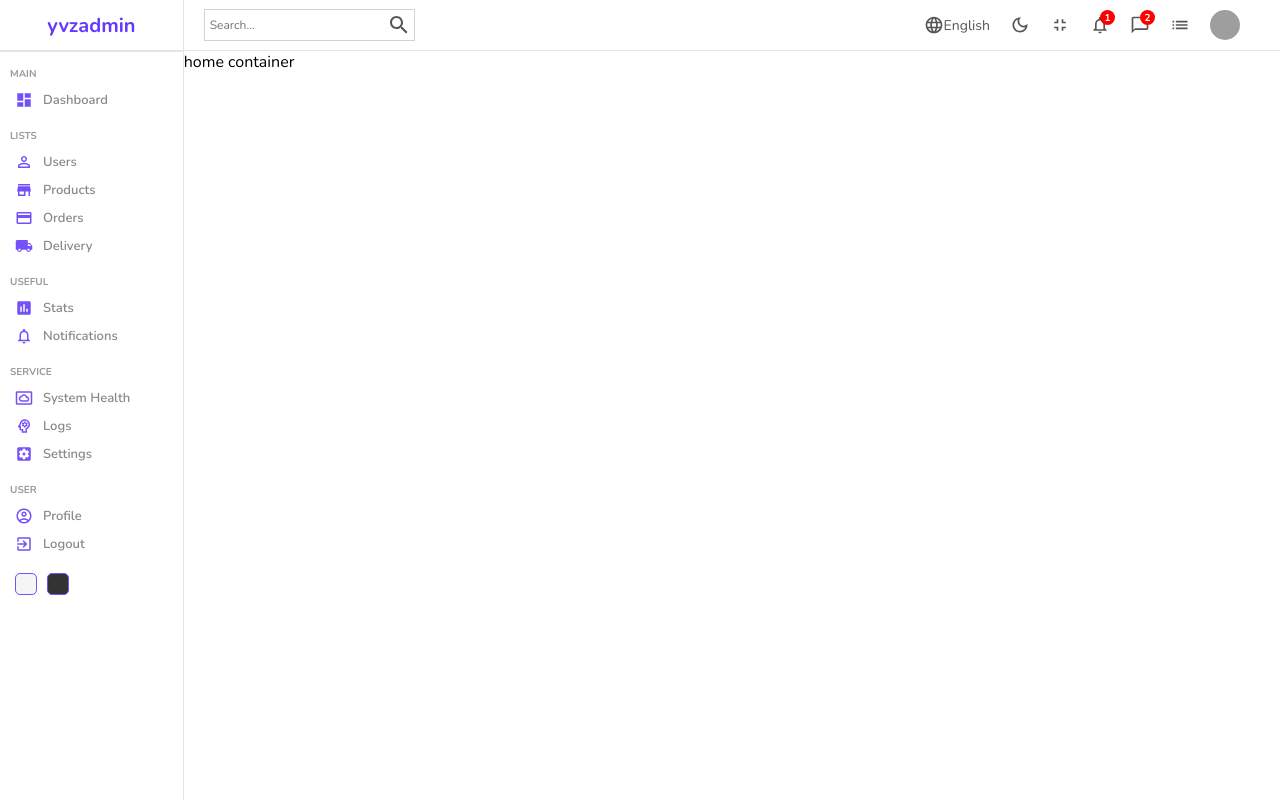
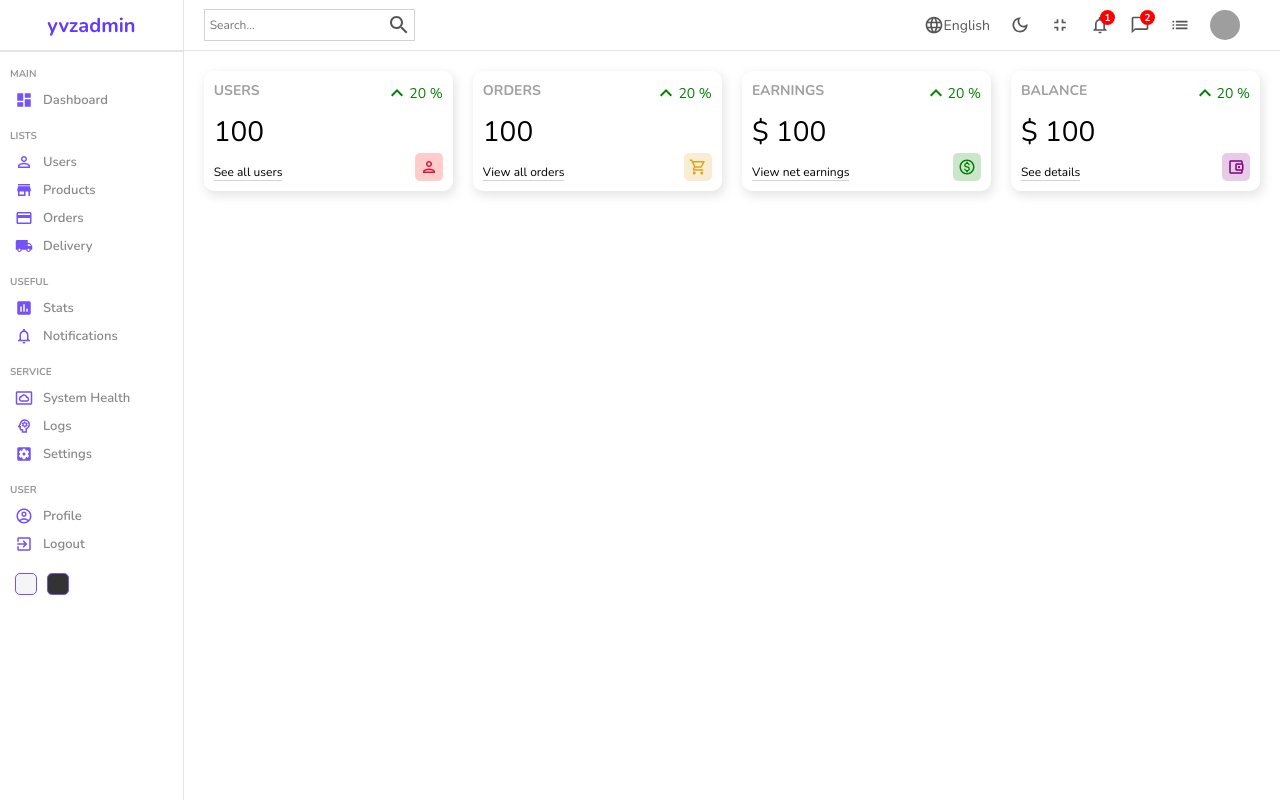
Before and after one commit to YavuzGurdal/React_Admin_Panel, a React (Create React App) app: page / in a window 1280 px wide. Built offline with nearby package versions, Linux system fonts and the light colour scheme; grey boxes are pictures that could not be loaded.

Commit message:
homepage widgets

```diff
--- /dev/null
+++ b/src/components/widget/Widget.jsx
@@ -0,0 +1,94 @@
+import './widget.scss'
+import KeyboardArrowUpIcon from "@mui/icons-material/KeyboardArrowUp";
+import PersonOutlinedIcon from "@mui/icons-material/PersonOutlined";
+import AccountBalanceWalletOutlinedIcon from "@mui/icons-material/AccountBalanceWalletOutlined";
+import ShoppingCartOutlinedIcon from "@mui/icons-material/ShoppingCartOutlined";
+import MonetizationOnOutlinedIcon from "@mui/icons-material/MonetizationOnOutlined";
+
+const Widget = ({ type }) => {
+    let data;
+
+    //temporary
+    const amount = 100;
+    const diff = 20;
+
+    // propsla gelen type lara gore burda islem yapiyorun
+    switch (type) {
+        case 'user':
+            data = {
+                title: 'USERS',
+                isMoney: false,
+                link: 'See all users',
+                icon: <PersonOutlinedIcon
+                    className='icon'
+                    style={{
+                        color: "crimson",
+                        backgroundColor: "rgba(255, 0, 0, 0.2)",
+                    }}
+
+                />,
+            }
+            break;
+        case 'order':
+            data = {
+                title: 'ORDERS',
+                isMoney: false,
+                link: 'View all orders',
+                icon: <ShoppingCartOutlinedIcon
+                    className='icon'
+                    style={{
+                        backgroundColor: "rgba(218, 165, 32, 0.2)",
+                        color: "goldenrod",
+                    }}
+                />,
+            }
+            break;
+        case 'earning':
+            data = {
+                title: 'EARNINGS',
+                isMoney: true,
+                link: 'View net earnings',
+                icon: <MonetizationOnOutlinedIcon
+                    className='icon'
+                    style={{ backgroundColor: "rgba(0, 128, 0, 0.2)", color: "green" }}
+                />,
+            }
+            break;
+        case 'balance':
+            data = {
+                title: 'BALANCE',
+                isMoney: true,
+                link: 'See details',
+                icon: <AccountBalanceWalletOutlinedIcon
+                    className='icon'
+                    style={{
+                        backgroundColor: "rgba(128, 0, 128, 0.2)",
+                        color: "purple",
+                    }}
+                />,
+            }
+            break;
+        default:
+            break;
+    }
+
+
+    return (
+        <div className='widget'>
+            <div className="left">
+                <span className="title">{data.title}</span>
+                <span className="counter">{data.isMoney && '$'} {amount}</span>
+                <span className="link">{data.link}</span>
+            </div>
+            <div className="right">
+                <div className="percentage positive">
+                    <KeyboardArrowUpIcon />
+                    {diff} %
+                </div>
+                {data.icon}
+            </div>
+        </div>
+    )
+}
+
+export default Widget
--- /dev/null
+++ b/src/components/widget/widget.scss
@@ -0,0 +1,57 @@
+.widget {
+  display: flex;
+  justify-content: space-between;
+  flex: 1; // bulundugu yerde kac birim yer kaplayacagini belirtiyor
+  padding: 10px;
+  -webkit-box-shadow: 2px 4px 10px 1px rgba(0, 0, 0, 0.47);
+  box-shadow: 2px 4px 10px 1px rgba(201, 201, 201, 0.47);
+  border-radius: 10px;
+  height: 100px;
+
+  .left,
+  .right {
+    display: flex;
+    flex-direction: column;
+    justify-content: space-between;
+
+    .title {
+      font-weight: bold;
+      font-size: 14px;
+      color: rgb(160, 160, 160);
+    }
+
+    .counter {
+      font-size: 28px;
+      font-weight: 300;
+    }
+
+    .link {
+      width: max-content; // yazinin devam ettigi yere kadar geliyor
+      font-size: 12px;
+      //   border-bottom: 1px solid gray;
+      border-bottom: 1px solid lightgrey;
+      cursor: pointer;
+    }
+
+    .percentage {
+      display: flex;
+      align-items: center;
+      font-size: 14px;
+
+      &.positive {
+        color: green;
+      }
+      &.negative {
+        color: red;
+      }
+    }
+
+    .icon {
+      font-size: 18px;
+      padding: 5px;
+      background-color: rgba(255, 0, 0, 0.2);
+      border-radius: 5px;
+      align-self: flex-end; // sadece bu ogenin yerini ayarlayabiliyorum
+    }
+  }
+}
--- a/src/pages/home/Home.jsx
+++ b/src/pages/home/Home.jsx
@@ -1,5 +1,6 @@
 import Navbar from '../../components/navbar/Navbar'
 import Sidebar from '../../components/sidebar/Sidebar'
+import Widget from '../../components/widget/Widget'
 import './home.scss'
 
 const Home = () => {
@@ -8,7 +9,13 @@
             <Sidebar />
             <div className="homeContainer">
                 <Navbar />
-                home container
+                <div className="widgets">
+                    {/* type lari burdan propsla gonderiyorum */}
+                    <Widget type='user' />
+                    <Widget type='order' />
+                    <Widget type='earning' />
+                    <Widget type='balance' />
+                </div>
             </div>
         </div>
     )
--- a/src/pages/home/home.scss
+++ b/src/pages/home/home.scss
@@ -3,5 +3,11 @@
 
   .homeContainer {
     flex: 6; // ekranda kac birim yer kaplayacagini bu swkilde belirtiyorum
+
+    .widgets {
+      display: flex;
+      padding: 20px;
+      gap: 20px; // margin gibi
+    }
   }
 }
```
